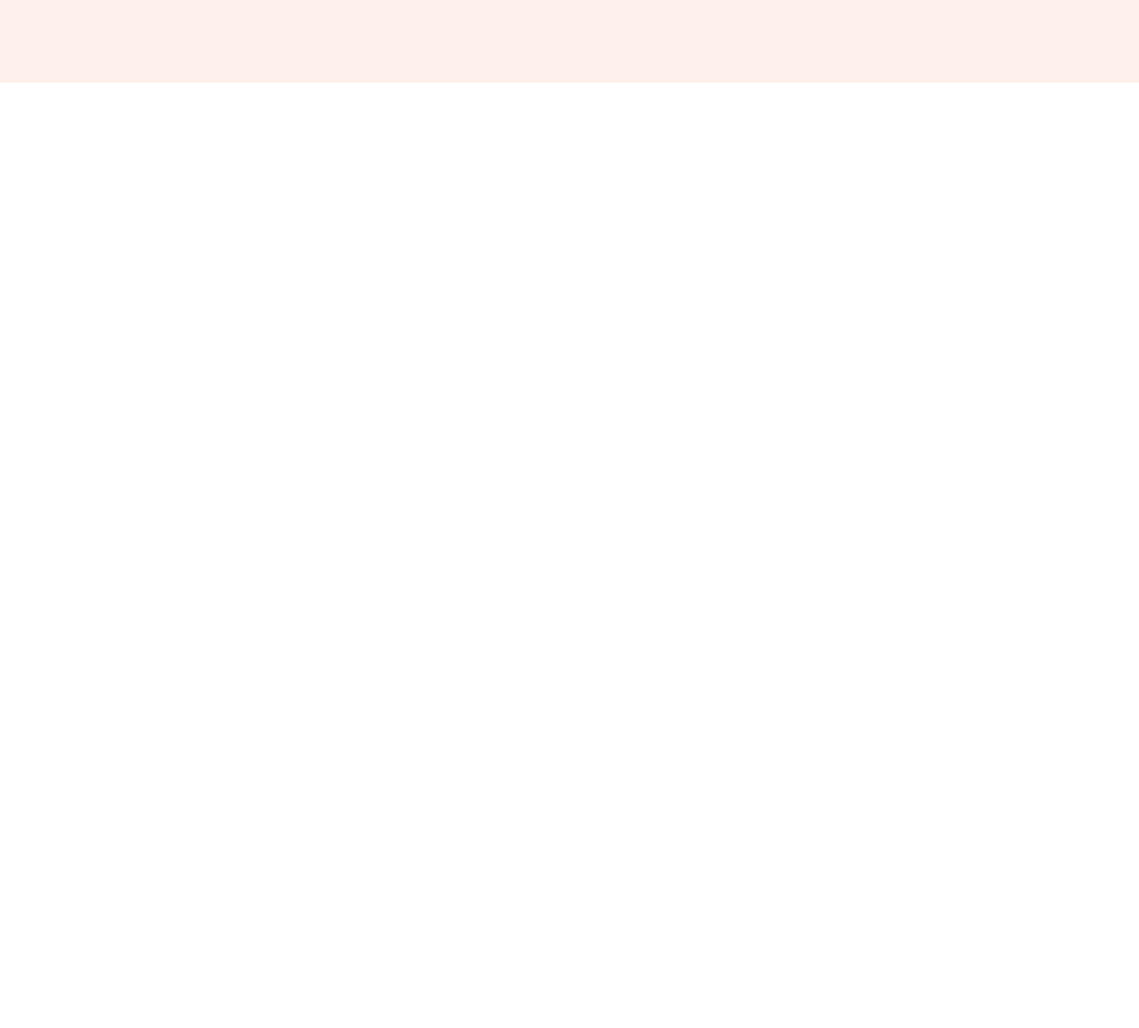
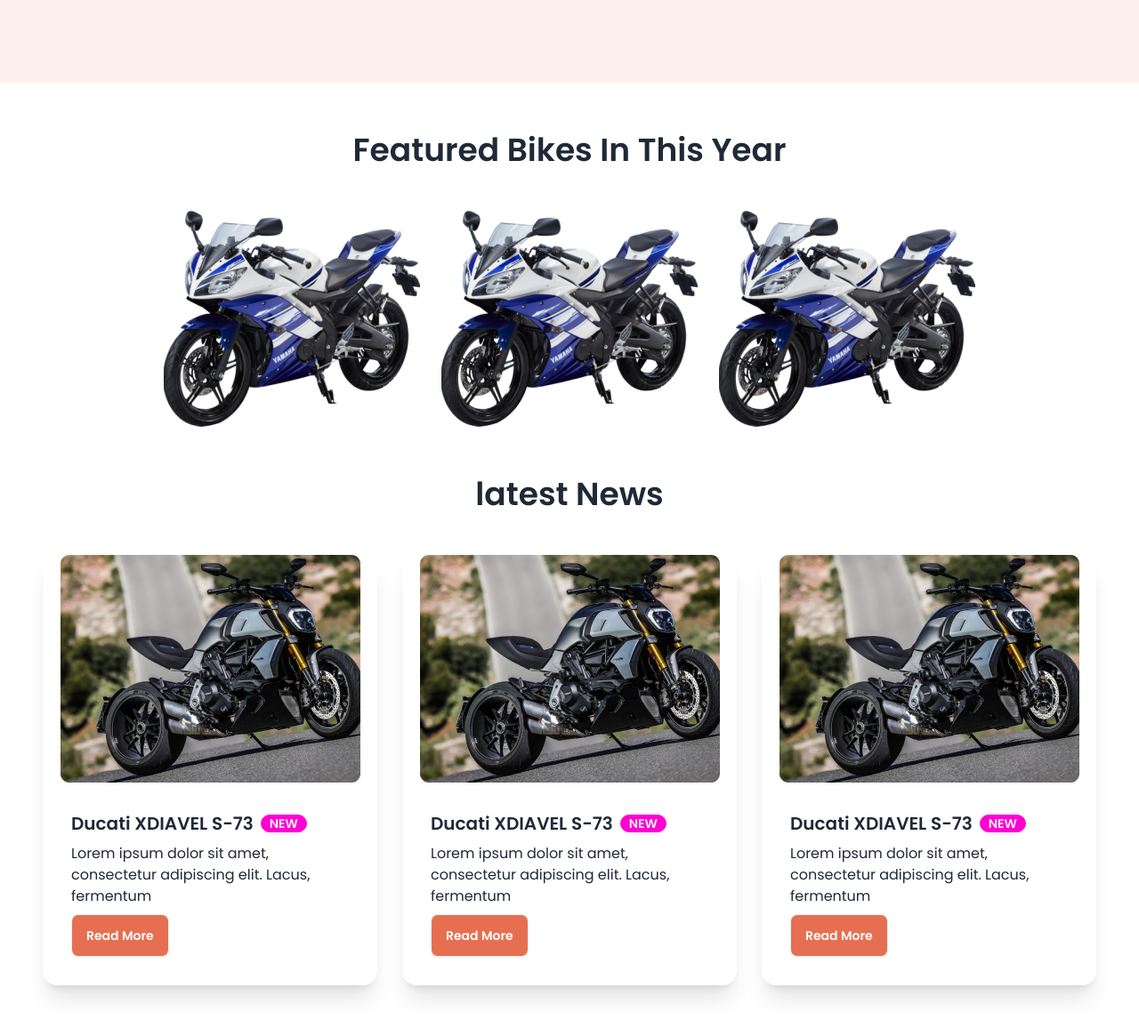
Before and after one commit to princerh/Biker-Zone, a plain HTML site: page index.html in a window 1280 px wide. Shown: the part 529-1685 px from the top of the page at 89% size. Before the commit the page ends 800 px from the top, so only its background shows below. Drawn offline with nearby package versions, Linux system fonts and the light colour scheme.

Commit message:
another two sections done

```diff
--- a/index.html
+++ b/index.html
@@ -150,7 +150,80 @@
         </div>
     </header>
     <main>
+<section class="m-4 md: m-12 lg:m-12">
+    <h2 class="text-center text-2xl md:text-4xl lg:text-4xl mt-14 mb-12 font-semibold">Featured Bikes In This Year</h2>
 
+    <div class="container flex justify-center items-center flex-col md:flex-row lg:flex-row   gap-6">
+        <div class="">
+            <img src="./images/others/style1.png" alt="">
+        </div>
+        <div class="">
+            <img src="./images/others/style2.png" alt="">
+        </div>
+        <div class="">
+            <img src="./images/others/style3.png" alt="">
+        </div>
+    </div>
+
+</section>
+
+
+
+<section class="m-4 lg:m-12">
+    <h2 class="text-center text-4xl mt-14 mb-12 font-semibold">latest News</h2>
+
+     <div class="container grid grid-cols-1 gap-7 md:grid-cols-2 lg:grid-cols-3">
+
+        <!-- First bike  -->
+        <div class="card bg-base-100  shadow-xl">
+            <figure><img src="./images/others/latest1.png" alt="Shoes" /></figure>
+            <div class="card-body">
+              <h2 class="card-title">
+                Ducati XDIAVEL S-73
+                <div class="badge badge-secondary">NEW</div>
+              </h2>
+              <p>Lorem ipsum dolor sit amet, consectetur adipiscing elit. Lacus, fermentum
+                <div>
+                    <button class="btn bg-biker-color text-white" >Read More</button>
+                </div>
+
+            </div>
+          </div>
+
+          <!-- Second bike  -->
+        <div class="card  bg-base-100 shadow-xl">
+            <figure><img src="./images/others/latest1.png" alt="Shoes" /></figure>
+            <div class="card-body">
+              <h2 class="card-title">
+                Ducati XDIAVEL S-73
+                <div class="badge badge-secondary">NEW</div>
+              </h2>
+              <p>Lorem ipsum dolor sit amet, consectetur adipiscing elit. Lacus, fermentum
+                <div>
+                    <button class="btn bg-biker-color text-white" >Read More</button>
+                </div>
+
+            </div>
+          </div>
+
+          <!-- Third bike  -->
+        <div class="card bg-base-100 shadow-xl">
+            <figure><img src="./images/others/latest1.png" alt="Shoes" /></figure>
+            <div class="card-body">
+              <h2 class="card-title">
+                Ducati XDIAVEL S-73
+                <div class="badge badge-secondary">NEW</div>
+              </h2>
+              <p>Lorem ipsum dolor sit amet, consectetur adipiscing elit. Lacus, fermentum
+                <div>
+                    <button class="btn bg-biker-color text-white" >Read More</button>
+                </div>
+
+            </div>
+          </div>
+
+     </div>
+</section>
     </main>
     <footer>
 
```
Also changed, not shown: images/others/style1.png (added), images/others/style2.png (added), images/others/style3.png (added).
